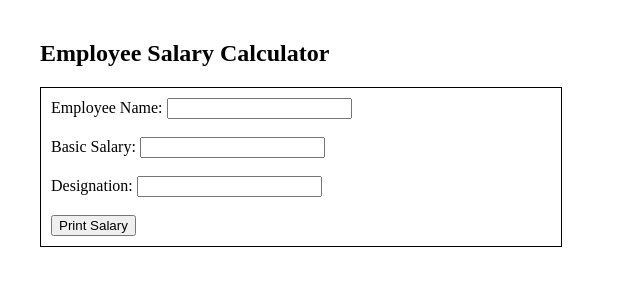
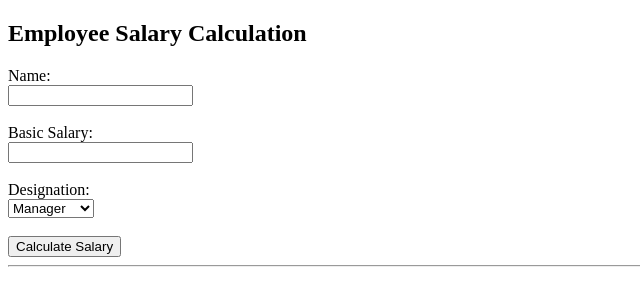
Before and after one commit to fayasnoushad/php-programs-3rd-year, a PHP site: page /salary.php in a window 1280 px wide. Shown: the top 306 px of the page, without its empty margins (0-640 px from the left). Run offline with PHP 8.4, Linux system fonts and the light colour scheme.

Commit message:
Refactor salary calculation logic and update form for employee details

```diff
--- a/salary.php
+++ b/salary.php
@@ -1,48 +1,60 @@
 <!-- Design an HTML page that includes a form containing input elements
 for accepting name, basic salaryand designation of an employee and a
 submit button with caption Print Salary. Include PHP script in the HTML page
-to calculate and display net salary based on the following conditions. -->
+to calculate and display net salary based on the following conditions.
 
-<!-- Assumed Conditions
-DA = 40% of basic
-HRA = 20% of basic
-PF = 12% of basic
-Net Salary = Basic + DA + HRA – PF -->
+Designation - Conveyance allowance - Extra allowance
+Manager - 1000 - 500
+Supervisor - 750 - 200
+Clerk - 500 - 100
+Peon - 250
+
+HRA=25% of basic salary
+Gross=basic salary +HRA + conveyance + extra
+
+Income Tax
+Gross<=2500 => 0%
+2500<gross<=4000 => 3%
+4000<gross<=5000 => 5%
+gross > 5000 => 8%
+
+Net = Gross – Income Tax -->
 
 <!DOCTYPE html>
 <html>
 
 <head>
-    <title>Employee Salary Calculator</title>
-    <style>
-        body {
-            margin: 40px;
-        }
-
-        form {
-            border: 1px solid black;
-            padding: 10px;
-            width: 500px;
-        }
-    </style>
+    <title>Employee Salary Calculation</title>
 </head>
 
 <body>
 
-    <h2>Employee Salary Calculator</h2>
+    <h2>Employee Salary Calculation</h2>
 
     <form method="post">
-        <label>Employee Name:</label>
-        <input type="text" name="name" required>
-        <br /><br />
-        <label>Basic Salary:</label>
-        <input type="number" name="basic" required>
-        <br /><br />
-        <label>Designation:</label>
-        <input type="text" name="designation" required>
-        <br /><br />
-        <input type="submit" value="Print Salary">
+        <label>Name:</label><br>
+        <input type="text" name="name" required><br><br>
+
+        <label>Basic Salary:</label><br>
+        <input type="number" name="basic" required><br><br>
+
+        <label>Designation:</label><br>
+        <select name="designation" required>
+            <option value="manager">Manager</option>
+            <option value="supervisor">Supervisor</option>
+            <option value="clerk">Clerk</option>
+            <option value="peon">Peon</option>
+        </select><br><br>
+
+        <input type="submit" value="Calculate Salary">
     </form>
+
+    <hr>
+
+
+</body>
+
+</html>
 
 <?php
 if ($_SERVER["REQUEST_METHOD"] == "POST") {
@@ -51,23 +63,64 @@ Net Salary = Basic + DA + HRA – PF -->
     $basic = $_POST["basic"];
     $designation = $_POST["designation"];
 
-        // Salary calculations (you can change the conditions)
-        $da  = 0.40 * $basic;   // 40% DA
-        $hra = 0.20 * $basic;   // 20% HRA
-        $pf  = 0.12 * $basic;   // 12% PF
-        $net = $basic + $da + $hra - $pf;
+    // Allowances based on designation
+    $conveyance = 0;
+    $extra = 0;
+
+    switch ($designation) {
+        case "manager":
+            $conveyance = 1000;
+            $extra = 500;
+            break;
+
+        case "supervisor":
+            $conveyance = 750;
+            $extra = 200;
+            break;
+
+        case "clerk":
+            $conveyance = 500;
+            $extra = 100;
+            break;
+
+        case "peon":
+            $conveyance = 250;
+            $extra = 0;
+            break;
+    }
+
+    // HRA = 25%
+    $hra = 0.25 * $basic;
+
+    // Gross Salary
+    $gross = $basic + $hra + $conveyance + $extra;
+
+    // Income Tax Calculation
+    if ($gross <= 2500) {
+        $tax = 0;
+    } elseif ($gross <= 4000) {
+        $tax = 0.03 * $gross;
+    } elseif ($gross <= 5000) {
+        $tax = 0.05 * $gross;
+    } else {
+        $tax = 0.08 * $gross;
+    }
+
+    // Net Salary
+    $net = $gross - $tax;
 
     echo "<h3>Salary Details</h3>";
     echo "Name: $name<br>";
-        echo "Designation: $designation<br>";
-        echo "Basic Salary: $basic INR<br>";
-        echo "DA (40%): $da INR<br>";
-        echo "HRA (20%): $hra INR<br>";
-        echo "PF (12%): -$pf INR<br><br>";
-        echo "<strong>Net Salary: $net INR</strong>";
+    echo "Designation: $designation<br><br>";
+
+    echo "Basic Salary: ₹$basic<br>";
+    echo "HRA (25%): ₹$hra<br>";
+    echo "Conveyance Allowance: ₹$conveyance<br>";
+    echo "Extra Allowance: ₹$extra<br><br>";
+
+    echo "<strong>Gross Salary: ₹$gross</strong><br>";
+    echo "Income Tax: ₹$tax<br><br>";
+
+    echo "<strong>Net Salary: ₹$net</strong>";
 }
 ?>
-
-</body>
-
-</html>
```
Lines whose indentation alone changed are shown as unchanged.
